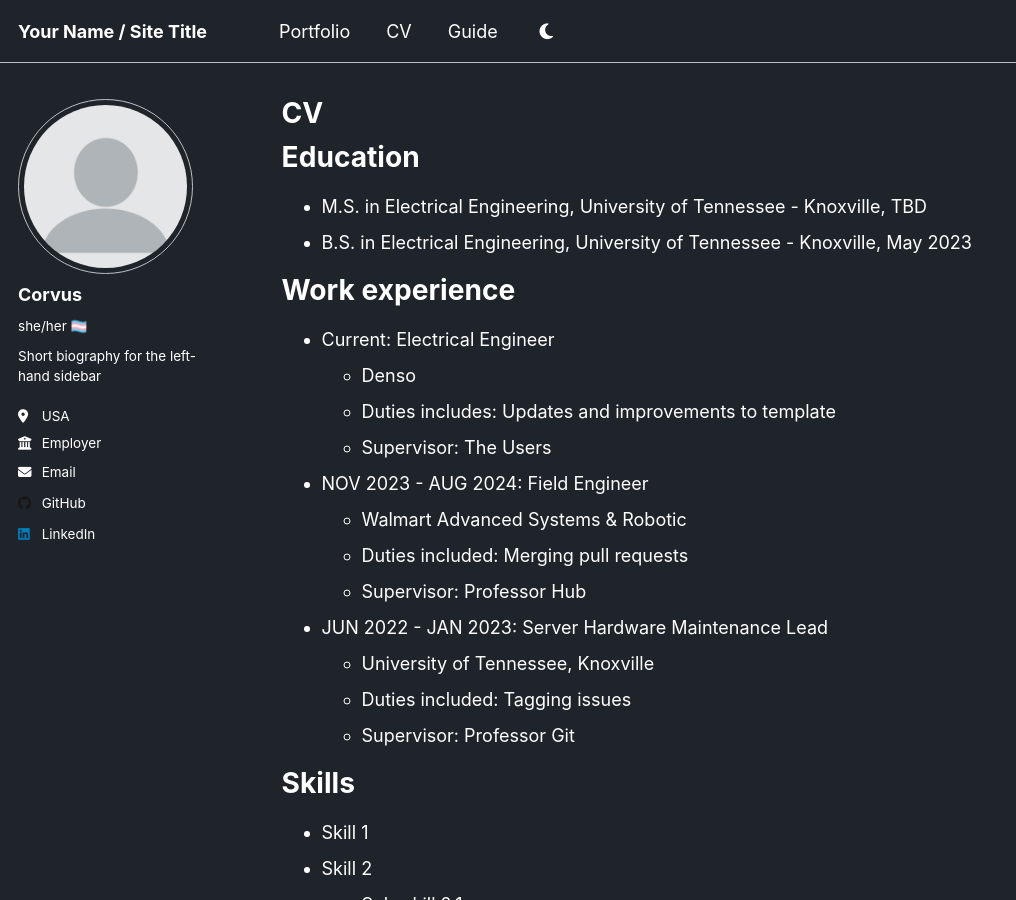
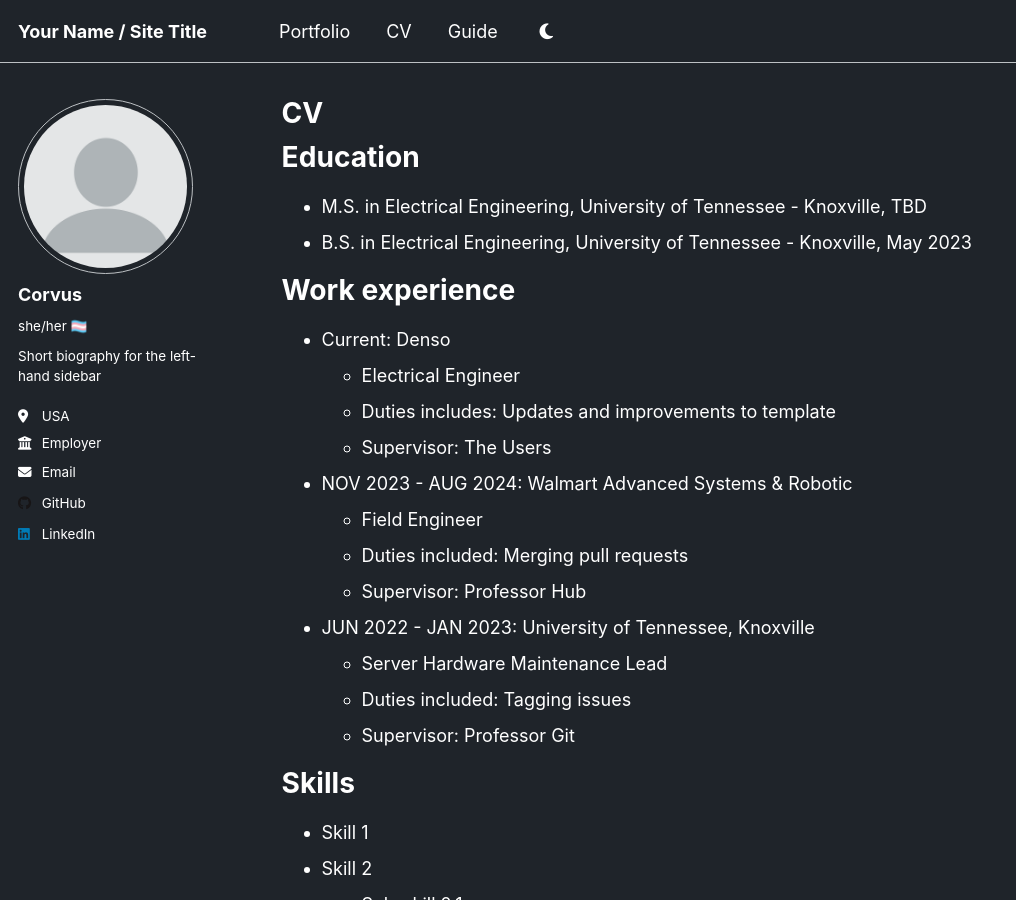
Before and after one commit to Corvus-Callosum/corvus-callosum.github.io, a Jekyll site: the page built from _pages/cv.md, in a window 1280 px wide and 900 px high. Shown: the whole window, without its empty margins (0-1016 px from the left). Built offline with Jekyll 4.4.1, drawn with Linux system fonts in a browser that asks for light colours.

Commit message:
Update cv.md

```diff
--- a/_pages/cv.md
+++ b/_pages/cv.md
@@ -16,18 +16,18 @@ Education
 
 Work experience
 ======
-* Current: Electrical Engineer
-  * Denso
+* Current: Denso
+  * Electrical Engineer
   * Duties includes: Updates and improvements to template
   * Supervisor: The Users
 
-* NOV 2023 - AUG 2024: Field Engineer
-  * Walmart Advanced Systems & Robotic
+* NOV 2023 - AUG 2024: Walmart Advanced Systems & Robotic
+  * Field Engineer
   * Duties included: Merging pull requests
   * Supervisor: Professor Hub
 
-* JUN 2022 - JAN 2023: Server Hardware Maintenance Lead
-  * University of Tennessee, Knoxville
+* JUN 2022 - JAN 2023: University of Tennessee, Knoxville
+  * Server Hardware Maintenance Lead
   * Duties included: Tagging issues
   * Supervisor: Professor Git
 
```
